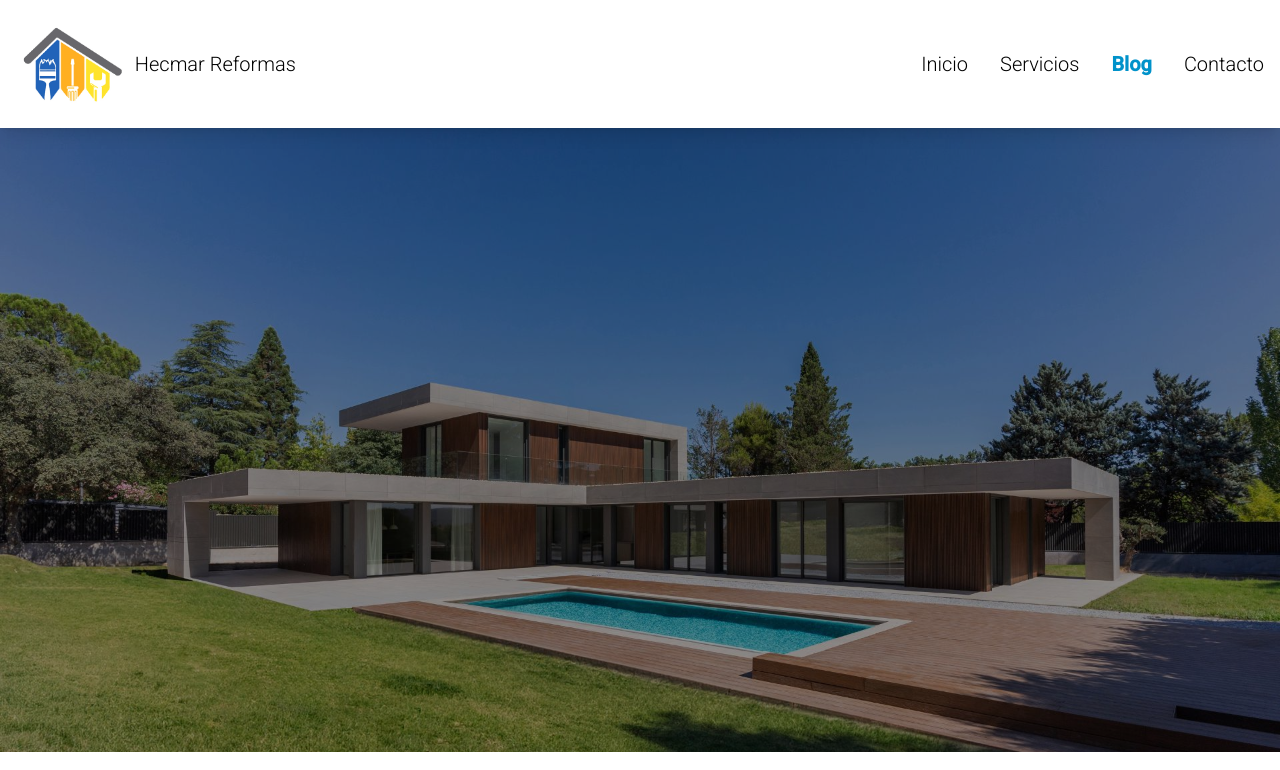
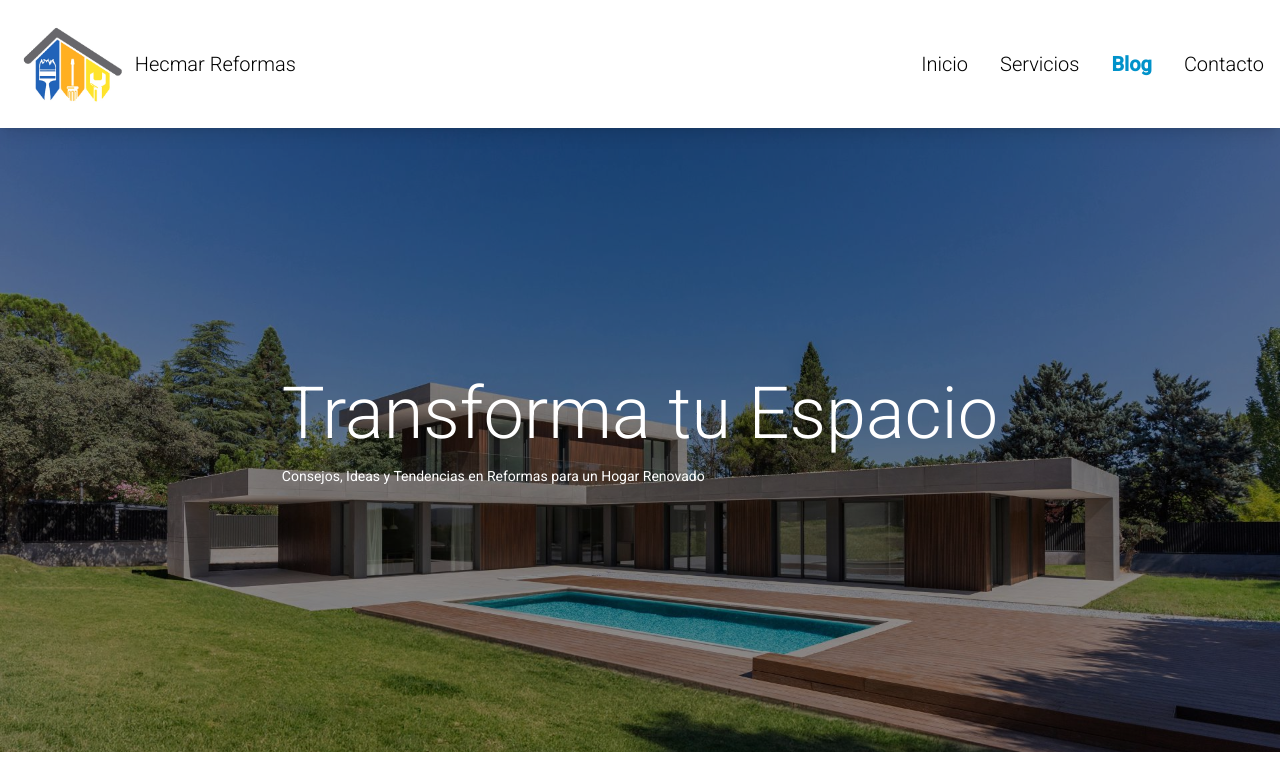
Before and after one commit to HectorGiraldo/template-ssr-reformas-angular, an Angular app: page /blog in a window 1280 px wide. Shown: the top 770 px of the page. Built offline with nearby package versions, Linux system fonts and the light colour scheme.

Commit message:
estructura blog

```diff
--- a/src/app/pages/blog/blog.component.html
+++ b/src/app/pages/blog/blog.component.html
@@ -1,3 +1,44 @@
+<!-- Hero Section -->
 <section>
-  <div class="backgroung-blog min-h-[78vh]"></div>
+  <div class="backgroung-blog min-h-[78vh] flex items-center justify-center">
+    <div
+      class="container mx-auto flex flex-col justify-center items-center h-full"
+    >
+      <div>
+        <h1 class="text-7xl text text-white font-light">
+          Transforma tu Espacio
+        </h1>
+        <p class="text-white text-sm py-4">
+          Consejos, Ideas y Tendencias en Reformas para un Hogar Renovado
+        </p>
+      </div>
+    </div>
+  </div>
 </section>
+
+<!-- Servicios -->
+<section id="servicios" class="py-12">
+  <div class="container mx-auto">
+    <div class="grid md:grid-cols-3 gap-8 mt-6">
+      <div *ngFor="let item of items" class="bg-white shadow-lg">
+        <img [src]="'/assets/img/reforma-de-bano.jpg'" alt="" />
+        <div class="p-8">
+          <h2 class="text-xl font-medium text-[#0092ca]">
+            Demoliciones precisas en reformas de viviendas: claves para no tener
+            complicaciones
+          </h2>
+          <p><small class="text-gray-400 py-2">Sep 17, 2024</small></p>
+          <p class="pb-4">
+            <span class="text-xl font-light">
+              Lorem ipsum dolor sit amet consectetur adipisicing elit.
+              Doloremque eum perspiciatis, in voluptate nam deserunt aliquid
+              iure magni quis modi fugit vitae ullam dicta itaque, provident, id
+              mollitia harum excepturi!</span
+            >
+          </p>
+          <a href="/" class="text-[#0092ca]">leer más...</a>
+        </div>
+      </div>
+    </div>
+  </div>
+</section>
--- a/src/app/pages/blog/blog.component.ts
+++ b/src/app/pages/blog/blog.component.ts
@@ -1,11 +1,12 @@
+import { CommonModule } from '@angular/common';
 import { Component } from '@angular/core';
 
 @Component({
   selector: 'app-blog',
-  imports: [],
+  imports: [CommonModule],
   templateUrl: './blog.component.html',
-  styleUrl: './blog.component.css'
+  styleUrl: './blog.component.css',
 })
 export class BlogComponent {
-
+  items = [1, 2, 3, 4, 5, 6];
 }
```
